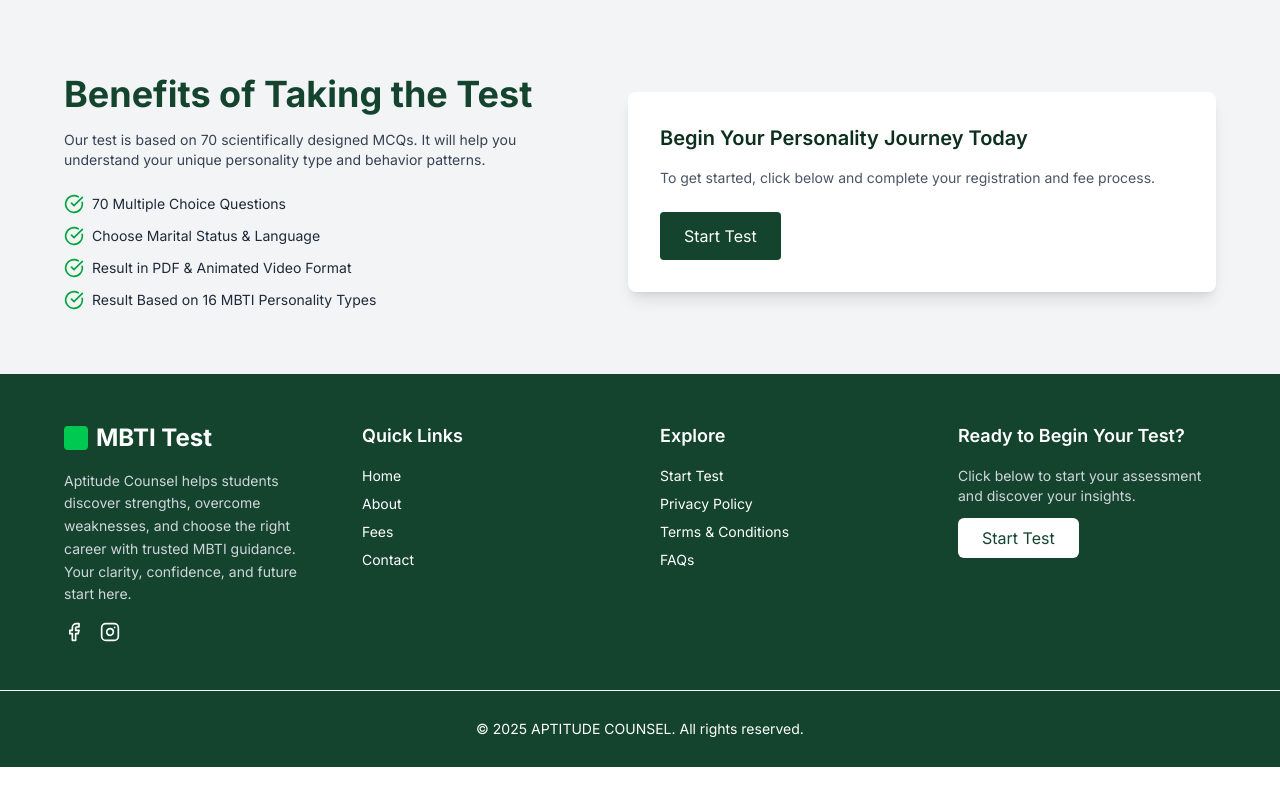
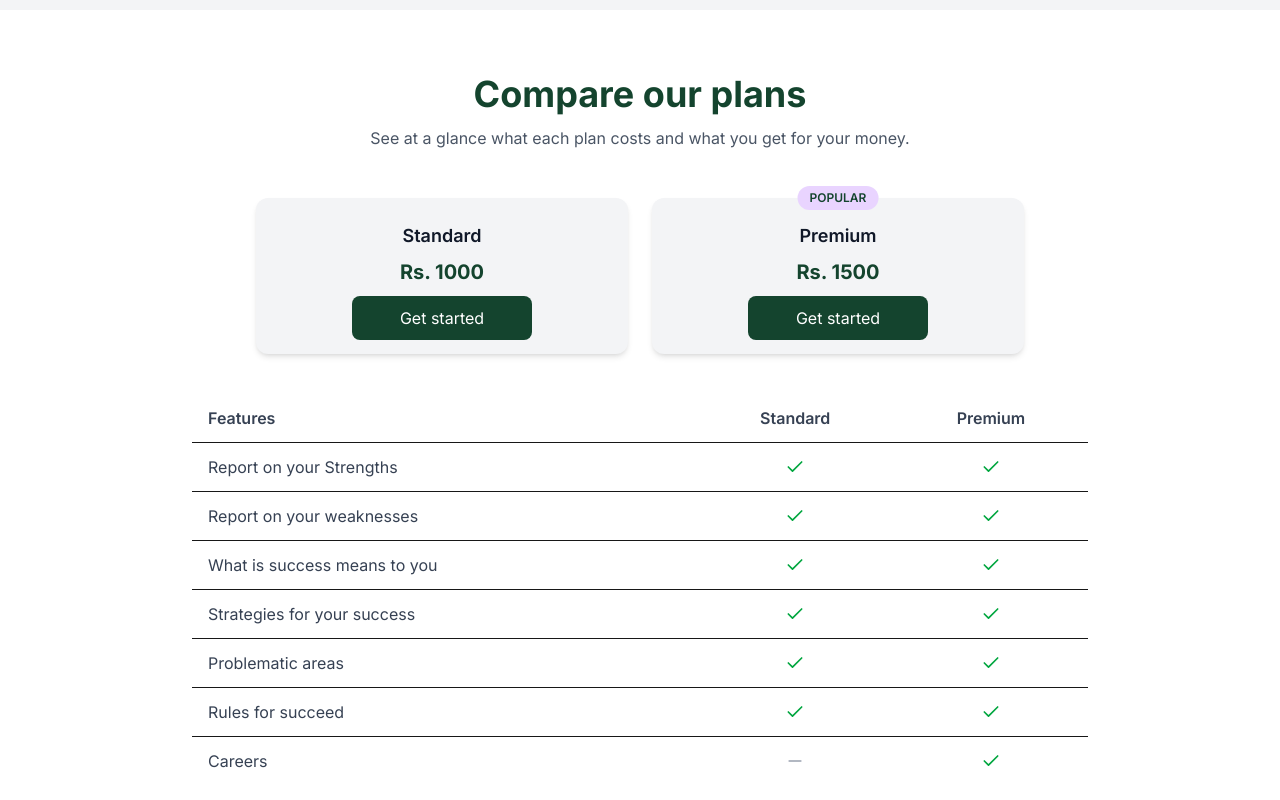
Before and after one commit to mrcode-sherry/Mbti-Test, a Next.js app: page / in a window 1280 px wide. Shown: the part 3040-3840 px from the top of the page. Before the commit the page ends 3807 px from the top, so only its background shows below. Built offline with nearby package versions, Linux system fonts and the light colour scheme; a web font is replaced by a local one.

Commit message:
new component added

```diff
--- a/src/app/page.js
+++ b/src/app/page.js
@@ -1,8 +1,8 @@
 import Benefits from "@/components/Benefits";
+import Comparison from "@/components/Comparison";
 import Hero from "@/components/Hero";
 import HowItWorks from "@/components/HowItWorks";
 import Slider from "@/components/Slider";
-import StartTest from "@/components/StartTest";
 import Testimonial from "@/components/Testimonial";
 
 export default function Home() {
@@ -25,7 +25,7 @@ export default function Home() {
       <Slider/>
     </section>
     <section>
-      <StartTest/>
+      <Comparison/>
     </section>
     </div>
     </>
--- /dev/null
+++ b/src/components/Comparison.jsx
@@ -0,0 +1,127 @@
+import React from "react";
+import { Check, Minus } from "lucide-react";
+import Link from "next/link";
+
+
+const plans = [
+  {
+    name: "Standard",
+    price: "Rs. 1000",
+    popular: false,
+    features: [
+      "Report on your Strengths",
+      "Report on your weaknesses",
+      "What is success means to you",
+      "Strategies for your success",
+      "Problematic areas",
+      "Rules for succeed",
+    ],
+  },
+  {
+    name: "Premium",
+    price: "Rs. 1500",
+    popular: true,
+    features: [
+      "Report on your Strengths",
+      "Report on your weaknesses",
+      "What is success means to you",
+      "Strategies for your success",
+      "Problematic areas",
+      "Rules for succeed",
+      "Careers",
+    ],
+  },
+];
+
+const allFeatures = [
+  "Report on your Strengths",
+  "Report on your weaknesses",
+  "What is success means to you",
+  "Strategies for your success",
+  "Problematic areas",
+  "Rules for succeed",
+  "Careers",
+];
+
+const Comparison = () => {
+  return (
+    <section className="py-16 md:px-16 px-8 bg-white">
+      {/* Heading */}
+      <div className="text-center mb-12">
+        <h2 className="text-[29px] md:text-4xl font-bold text-[#14442E] mb-3">
+          Compare our plans
+        </h2>
+        <p className="text-gray-600 max-w-xl mx-auto mb-10">
+          See at a glance what each plan costs and what you get for your money.
+        </p>
+      </div>
+
+      {/* Plans header */}
+      <div className="grid md:grid-cols-2 grid-cols-1 max-w-3xl mx-auto mb-10 gap-6">
+        {plans.map((plan, index) => (
+          <div
+            key={index}
+            className="relative bg-gray-100 rounded-xl shadow-md p-6 text-center"
+          >
+            {plan.popular && (
+              <span className="absolute -top-3 left-1/2 -translate-x-1/2 bg-purple-200 text-[#14442E] text-xs font-semibold px-3 py-1 rounded-full">
+                POPULAR
+              </span>
+            )}
+            <h3 className="text-lg font-semibold text-gray-900">
+              {plan.name}
+            </h3>
+            <p className="text-[#14442E] font-bold text-xl mt-2 mb-5">
+              {plan.price}
+            </p>
+            <Link href="/pricing" className="py-3 cursor-pointer duration-300 rounded-lg font-medium text-white px-12 bg-[#14442E] hover:bg-[#0c2f1e] transition">
+              Get started
+            </Link>
+          </div>
+        ))}
+      </div>
+
+      {/* Features table */}
+      <div className="overflow-x-auto">
+        <table className="w-full border-collapse max-w-4xl mx-auto text-sm md:text-base">
+          <thead>
+            <tr>
+              <th className="text-left py-3 px-4 font-semibold text-gray-700">
+                Features
+              </th>
+              {plans.map((plan, index) => (
+                <th
+                  key={index}
+                  className="py-3 px-4 font-semibold text-gray-700 text-center"
+                >
+                  {plan.name}
+                </th>
+              ))}
+            </tr>
+          </thead>
+          <tbody>
+            {allFeatures.map((feature, i) => (
+              <tr key={i} className="border-t">
+                <td className="py-3 px-4 text-gray-700">{feature}</td>
+                {plans.map((plan, j) => (
+                  <td
+                    key={j}
+                    className="py-3 px-4 text-center"
+                  >
+                    {plan.features.includes(feature) ? (
+                      <Check className="w-5 h-5 text-green-600 mx-auto" />
+                    ) : (
+                      <Minus className="w-5 h-5 text-gray-400 mx-auto" />
+                    )}
+                  </td>
+                ))}
+              </tr>
+            ))}
+          </tbody>
+        </table>
+      </div>
+    </section>
+  );
+};
+
+export default Comparison;
--- a/src/components/StartTest.jsx
+++ /dev/null
@@ -1,62 +0,0 @@
-'use client';
-
-import { useRouter } from 'next/navigation';
-import { CheckCircle } from 'lucide-react';
-
-const StartTest = () => {
-  const router = useRouter();
-
-  const handleStartTest = () => {
-    router.push('/pricing');
-  };
-
-  return (
-    <section className="bg-gray-100 py-16 md:px-16 px-8">
-      <div className="max-w-7xl mx-auto flex flex-col md:flex-row items-center justify-between gap-10">
-
-        {/* Left Side: Details */}
-        <div className="flex-1">
-          <h2 className="text-[29px] md:text-4xl font-bold text-[#14442E] mb-4">Benefits of Taking the Test
-</h2>
-          <p className="text-gray-700 text-sm mb-6">
-            Our test is based on 70 scientifically designed MCQs. It will help you understand your unique personality type and behavior patterns.
-          </p>
-
-          <ul className="space-y-3 text-gray-800 text-sm">
-            <li className="flex items-center gap-2">
-              <CheckCircle size={20} className="text-green-600" /> 70 Multiple Choice Questions
-            </li>
-            <li className="flex items-center gap-2">
-              <CheckCircle size={20} className="text-green-600" /> Choose Marital Status & Language
-            </li>
-            <li className="flex items-center gap-2">
-              <CheckCircle size={20} className="text-green-600" /> Result in PDF & Animated Video Format
-            </li>
-            <li className="flex items-center gap-2">
-              <CheckCircle size={20} className="text-green-600" /> Result Based on 16 MBTI Personality Types
-            </li>
-          </ul>
-        </div>
-
-        {/* Right Side: CTA */}
-        <div className="flex-1 bg-white shadow-lg rounded-lg p-8">
-          <h3 className="text-xl font-semibold text-[#0c2f1e] mb-4">
-            Begin Your Personality Journey Today
-          </h3>
-          <p className="text-sm text-gray-600 mb-6">
-            To get started, click below and complete your registration and fee process.
-          </p>
-
-          <button
-            onClick={handleStartTest}
-            className="inline-block bg-[#14442E] text-white font-medium hover:shadow-lg cursor-pointer duration-500 hover:scale-105 px-6 py-3 rounded hover:bg-[#0f3a26] transition"
-          >
-            Start Test
-          </button>
-        </div>
-      </div>
-    </section>
-  );
-};
-
-export default StartTest;
```
